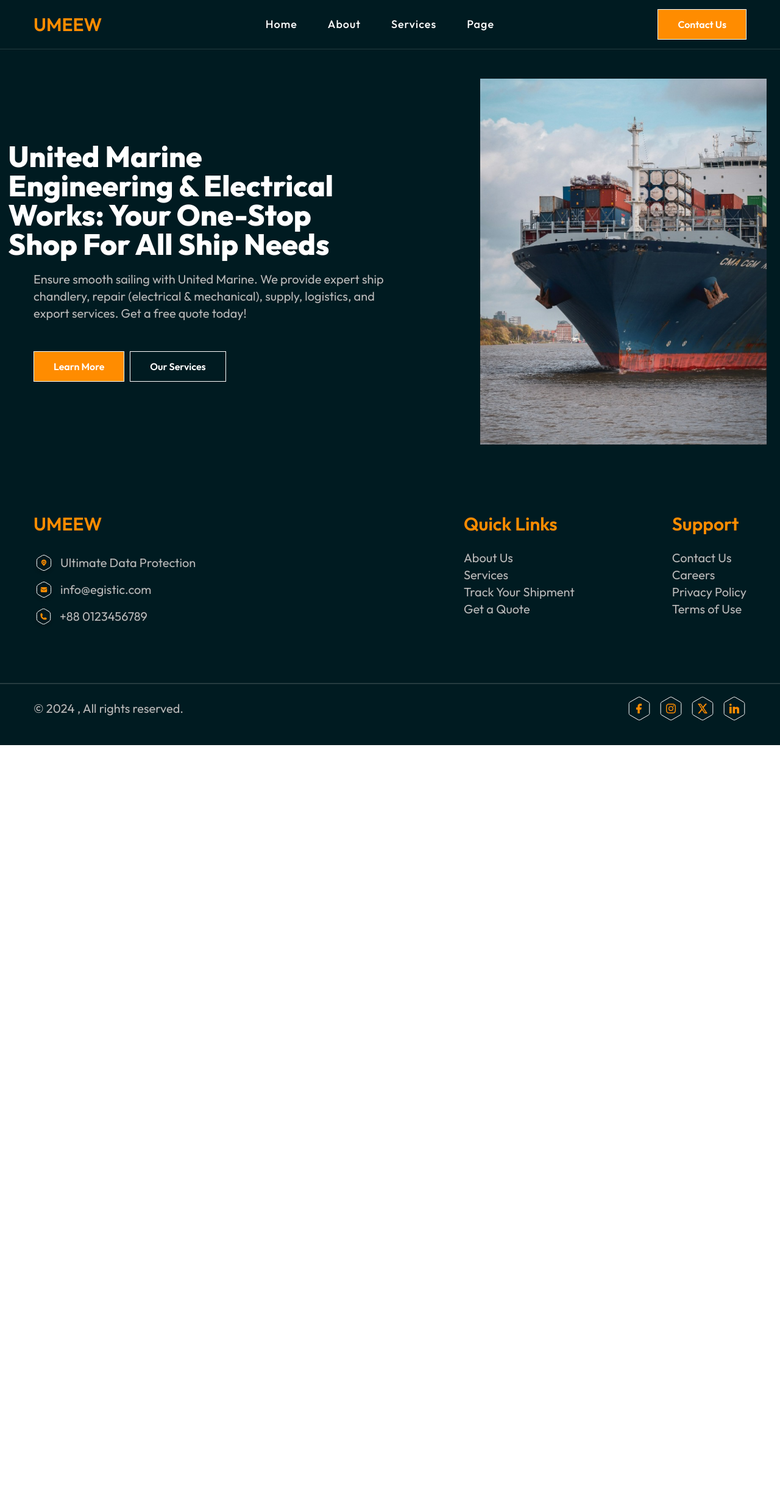
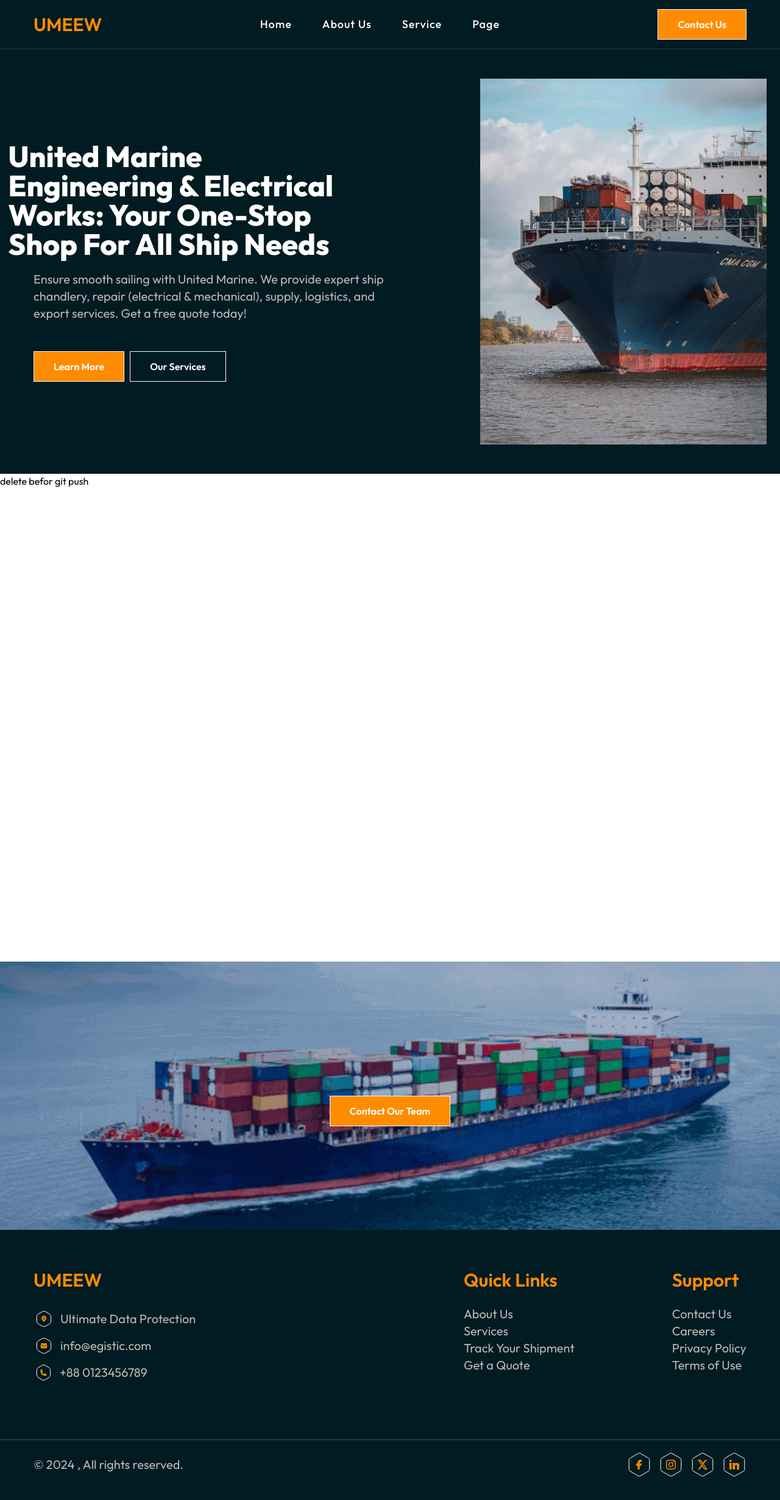
Before and after one commit to BackBenchersItHouse/Umeew-maritime, a React (Vite) app: page / in a window 1280 px wide. Shown: the whole page at 61% size. Before the commit the page ends 1222 px from the top, so only its background shows below. Built offline with nearby package versions, Linux system fonts and the light colour scheme.

Commit message:
Banner, FooterMsg, Footer completed with mobile responsive

```diff
--- a/src/Pages/Home/Banner/Banner.jsx
+++ b/src/Pages/Home/Banner/Banner.jsx
@@ -9,7 +9,7 @@ const Banner = () => {
     <section className="bg-primary text-white -z-50 px-5 md:px-0">
       <div className="max-w-[1170px] mx-auto md:flex justify-between items-center gap-5 py-12">
         <div className="max-w-[592px] mx-auto md:mx-0">
-          <h1 className="font-extrabold text-2xl md:text-5xl leading-normal capitalize animate-motion-rl-300ms md:animate-motion-lr-300ms">
+          <h1 className="font-extrabold text-2xl md:text-3xl lg:text-5xl leading-normal capitalize animate-motion-rl-300ms md:animate-motion-lr-300ms">
             United Marine Engineering & Electrical Works: Your One-Stop Shop for
             All Ship Needs
           </h1>
--- a/src/Pages/Home/Home.jsx
+++ b/src/Pages/Home/Home.jsx
@@ -1,14 +1,21 @@
 import React from 'react';
 import Banner from './Banner/Banner';
+import FooterMessage from '../../components/Shared/FooterMessage';
 
 const Home = () => {
+  const props = {
+    btn: 'Contact Our Team',
+    // description: 'Ready to experience the United Marine Engineering & Electrical Works difference? Contact us today and let our experts chart a course for your success!',
+  };
   return (
     <>
       <Banner />
       <main className='max-w-[1440px] mx-auto px-5 md:px-0'>
         {/* Children Width 1170px  */}
+        <div className='h-screen'>delete befor git push</div>
+
       </main>
-      {/* Contact Our Team section, jodi footer hiseve na dhoro tahole import here!!! */}
+      <FooterMessage {...props} />
     </>
   );
 };
--- a/src/components/Buttons/Button.jsx
+++ b/src/components/Buttons/Button.jsx
@@ -1,5 +1,5 @@
 /* eslint-disable react/prop-types */
-export default function Button({children = 'Button', btnClass = '', divClass = ''}){
+export default function Button({children = '...', btnClass = '', divClass = ''}){
   return(
     <div className={`border border-white inline-block ${divClass}`}>
       <button className={`px-6 md:px-8 lg:px-8 py-2 md:py-3 lg:py-3 bg-secondary font-semibold text-white outline outline-1 capitalize transition ease-in-out duration-200 hover:-translate-x-1 hover:-translate-y-1 ${btnClass}`}>
--- a/src/components/Shared/Footer.jsx
+++ b/src/components/Shared/Footer.jsx
@@ -8,6 +8,7 @@ import fb from "../../assets/icons/fb.svg";
 import ig from "../../assets/icons/ig.svg";
 import x from "../../assets/icons/x.svg";
 import linkedin from "../../assets/icons/in.svg";
+import { Link } from "react-router-dom";
 
 const Footer = () => {
   return (
@@ -17,28 +18,28 @@ const Footer = () => {
           <section>
             <h3 className="text-3xl text-secondary font-semibold">UMEEW</h3>
             <ul className="my-10 md:my-6">
-              <li className="flex items-center gap-2.5"><img className="pt-2" src={location} alt="Location icon" />Ultimate Data Protection</li>
-              <li className="flex items-center gap-2.5"><img className="pt-2" src={email} alt="Email icon" />info@egistic.com</li>
-              <li className="flex items-center gap-2.5"><img className="pt-2" src={phone} alt="Phone icon" />+88 0123456789</li>
+              <li><Link to='/' target="_blank" className="flex items-center gap-2.5"><img className="pt-2" src={location} alt="Location icon" />Ultimate Data Protection</Link></li>
+              <li><Link to='mailto:info@egistic.com' target="_blank" className="flex items-center gap-2.5"><img className="pt-2" src={email} alt="Email icon" />info@egistic.com</Link></li>
+              <li><Link to='tel:+880123456789' target="_blank" className="flex items-center gap-2.5"><img className="pt-2" src={phone} alt="Phone icon" />+88 0123456789</Link></li>
             </ul>
           </section>
           <div className="flex flex-col md:flex-row gap-10 md:gap-40">
             <section className="max-w-60">
               <h3 className="text-3xl text-secondary font-semibold mb-6">Quick Links</h3>
               <ul>
-                <li>About Us</li>
-                <li>Services</li>
-                <li>Track Your Shipment</li>
-                <li>Get a Quote</li>
+                <li><Link to='/about-us'>About Us</Link></li>
+                <li><Link to='/service'>Services</Link></li>
+                <li><Link to='/'>Track Your Shipment</Link></li>
+                <li><Link to='/'>Get a Quote</Link></li>
               </ul>
             </section>
             <section>
               <h3 className="text-3xl text-secondary font-semibold mb-6">Support</h3>
               <ul>
-                <li>Contact Us</li>
-                <li>Careers</li>
-                <li>Privacy Policy</li>
-                <li>Terms of Use</li>
+                <li><Link to='/contact-us'>Contact Us</Link></li>
+                <li><Link to='/'>Careers</Link></li>
+                <li><Link to='/'>Privacy Policy</Link></li>
+                <li><Link to='/'>Terms of Us</Link>e</li>
               </ul>
             </section>
           </div>
@@ -51,10 +52,10 @@ const Footer = () => {
           <section className="max-w-[1170px] mx-auto px-5 md:px-0 flex flex-col-reverse sm:flex-row gap-5 justify-between items-center mt-5 pb-10">
             <p>&#169; 2024 , All rights reserved.</p>
             <div className="flex gap-3 items-center">
-              <img src={fb} alt="Facebook icon" />
-              <img src={ig} alt="Instagram icon" />
-              <img src={x} alt="X icon" />
-              <img src={linkedin} alt="LinkedIn icon" />
+            <Link to='/'><img src={fb} alt="Facebook icon" /></Link>
+              <Link to='/'><img src={ig} alt="Instagram icon" /></Link>
+              <Link to='/'><img src={x} alt="X icon" /></Link>
+              <Link to='/'><img src={linkedin} alt="LinkedIn icon" /></Link>
             </div>
           </section>
         </div>
--- /dev/null
+++ b/src/components/Shared/FooterMessage.jsx
@@ -0,0 +1,27 @@
+import React from "react";
+import footerMsgBg from "../../assets/contact-bg-img.svg";
+import Button from "../Buttons/Button";
+import { Link } from "react-router-dom";
+
+const FooterMessage = ({ description, btn }) => {
+  return (
+    // if no props, then only show bg img. if no need img when no props then remove h-[440px] in section className attribute.
+    <section
+      className="h-[440px] !bg-no-repeat !bg-cover !bg-center -z-50"
+      style={{ background: `url(${footerMsgBg})` }}
+    >
+      {btn && (
+        <Link className="flex justify-center relative top-1/2" to="/contact-us">
+          <Button>Contact Our Team</Button>
+        </Link>
+      )}
+      {description && (
+        <div className="text-white text-center text-5xl font-bold leading-tight max-w-[970px] mx-auto py-24">
+          {description}
+        </div>
+      )}
+    </section>
+  );
+};
+
+export default FooterMessage;
--- a/src/components/Shared/NavBar_V2.jsx
+++ b/src/components/Shared/NavBar_V2.jsx
@@ -44,13 +44,13 @@ const NavBar_V2 = () => {
           </Link>
         </li>
         <li>
-          <Link className="" to="/">
-            About
+          <Link className="" to="/about-us">
+            About Us
           </Link>
         </li>
         <li>
-          <Link className="" to="/">
-            Services
+          <Link className="" to="/service">
+            Service
           </Link>
         </li>
         <li>
@@ -76,7 +76,7 @@ const NavBar_V2 = () => {
         </li>
       </ul>
 
-      <Link className="contact" to="/">
+      <Link className="contact" to="/contact-us">
         <Button>Contact Us</Button>
       </Link>
     </nav>
--- a/src/main.jsx
+++ b/src/main.jsx
@@ -4,11 +4,11 @@ import { hydrateRoot } from "react-dom/client";
 import App from "./App.jsx";
 import "./index.css";
 
-// ReactDOM.createRoot(document.getElementById('root')).render(
-//   <React.StrictMode>
-//     <App />
-//   </React.StrictMode>
-// );
+ReactDOM.createRoot(document.getElementById('root')).render(
+  <React.StrictMode>
+    <App />
+  </React.StrictMode>
+);
 
-const container = document.getElementById('root');
-hydrateRoot(container, <App />,);
+// const container = document.getElementById('root');
+// hydrateRoot(container, <App />,);
```
Also changed, not shown: 1 other file (tests, documents, lock files or other folders).
